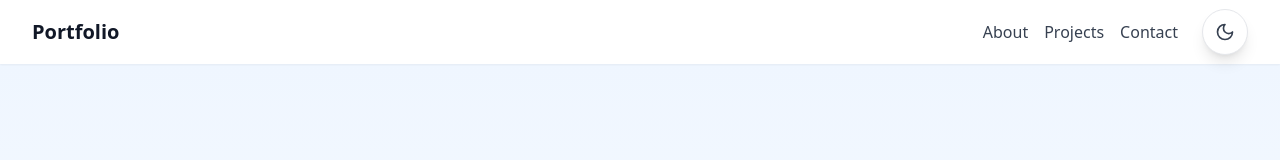
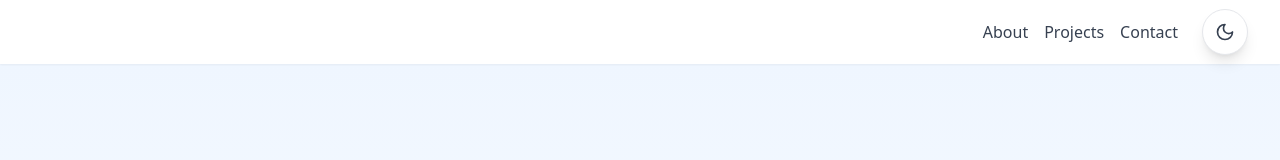
Before and after one commit to selamawit21-tsige/project-portfolio, a React (Vite) app: page / in a window 1280 px wide. Shown: the top 160 px of the page. Built offline with nearby package versions, Linux system fonts and the light colour scheme.

Commit message:
remove-portfolio

```diff
--- a/src/App.tsx
+++ b/src/App.tsx
@@ -39,7 +39,7 @@ function App() {
               animate={{ x: 0, opacity: 1 }}
               className="text-xl font-bold text-gray-900 dark:text-white"
             >
-              Portfolio
+
             </motion.span>
             <div className="flex items-center space-x-6">
               <div className="flex space-x-4">
```
